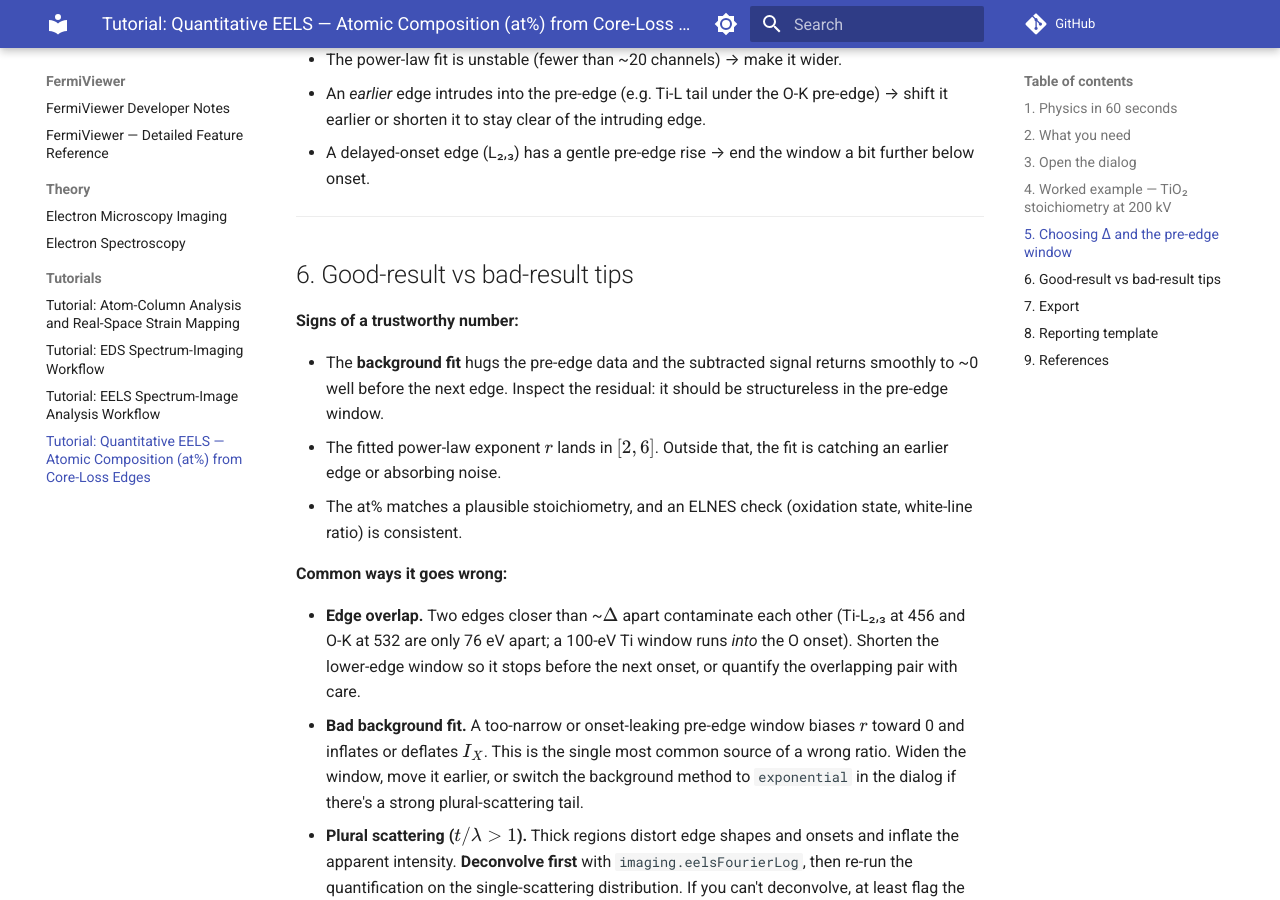
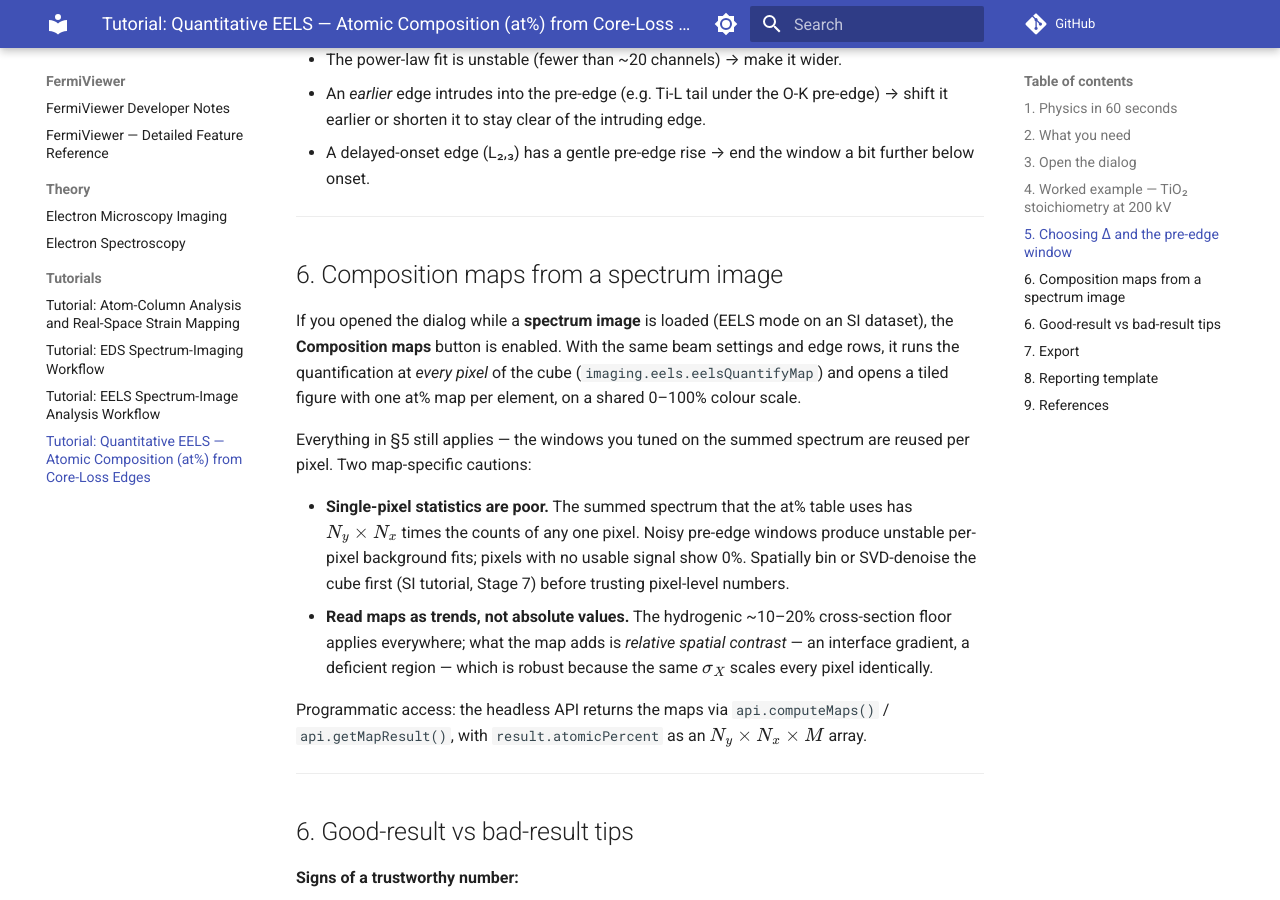
Before and after one commit to pquarterman17/fermi-viewer, an MkDocs documentation site: the page built from docs/tutorials/eels-quantification-workflow.md, in a window 1280 px wide and 900 px high, scrolled down 3421 px. Built offline with MkDocs 1.6.1 and Material for MkDocs 9.7.7, drawn with Linux system fonts in a browser that asks for light colours; comment, search, counter and statistics services are not loaded; some of the changed text lies outside the part shown.

Commit message:
feat(eels): per-pixel SI composition maps (eelsQuantifyMap) + GUI wiring
Closes the documented v1 gap in eelsQuantify: spectrum-image at% maps.
imaging.eels.eelsQuantifyMap applies the identical per-channel arithmetic
(uniform-cube oracle agrees with eelsQuantify to <1e-9) with the
vectorised one-solve-per-element background fit from eelsExtractMap;
sigma is computed once per element, not per pixel. GUI: optional cube
arg + Composition maps button in openEELSQuantWorkshop (tiled at% maps,
shared 0-100% scale), dispatch passes appData.eelsCube. Tests: 3 new
compute-layer cases (oracle both methods, two-region gradient, guards),
2 new GUI cases (cube path, no-cube guard). Theory + tutorial docs
updated; fixed stale paragraph-number refs in the quant tutorial.

```diff
--- a/docs/tutorials/eels-quantification-workflow.md
+++ b/docs/tutorials/eels-quantification-workflow.md
@@ -45,7 +45,7 @@ The dialog has three groups:
 2. **Edge rows** — one row per element: *Element*, *Shell* (K / L), *Onset (eV)*, and the *Signal window* width $\Delta$ (eV). Add a row per element you want to quantify.
 3. **Compute / Export** — runs the quantification and shows the at% table.
 
-For each edge you add, the dialog auto-fills the **pre-edge background window** as $[\text{onset} - 54,\ \text{onset} - 4]$ — a 50-eV window ending 4 eV below the onset. This is a sensible default; widen or shift it if the pre-edge is contaminated (see §6).
+For each edge you add, the dialog auto-fills the **pre-edge background window** as $[\text{onset} - 54,\ \text{onset} - 4]$ — a 50-eV window ending 4 eV below the onset. This is a sensible default; widen or shift it if the pre-edge is contaminated (see §5).
 
 ---
 
@@ -61,7 +61,7 @@ A core-loss spectrum from a titania region acquired at $E_0 = 200$ kV, $\beta =
    | Ti | L | 456 | 100 | [402, 452] |
    | O  | K | 532 | 80  | [478, 528] |
 
-   Notice the Ti window ($\Delta = 100$) is deliberately wide so it integrates *past* the L₃/L₂ white lines — the hydrogenic model has no white lines, so a short window over the sharp peaks would bias the ratio (see §6).
+   Notice the Ti window ($\Delta = 100$) is deliberately wide so it integrates *past* the L₃/L₂ white lines — the hydrogenic model has no white lines, so a short window over the sharp peaks would bias the ratio (see §5).
 
 3. **Compute.** The table fills in:
 
@@ -72,7 +72,7 @@ A core-loss spectrum from a titania region acquired at $E_0 = 200$ kV, $\beta =
 
 4. **Read it.** O:Ti = 66.6 / 33.4 = **1.99** — essentially the ideal TiO₂ value of 2.0. The region is stoichiometric rutile/anatase within the model's ~15% floor.
 
-A result of O:Ti ≈ 1.7 would suggest oxygen deficiency (TiO$_{2-x}$) — but only after you've ruled out a bad background fit and plural scattering (§6). The honest uncertainty on this number from the hydrogenic model alone is **±0.3 on the ratio**.
+A result of O:Ti ≈ 1.7 would suggest oxygen deficiency (TiO$_{2-x}$) — but only after you've ruled out a bad background fit and plural scattering (§5 and the $t/\lambda$ note in §2). The honest uncertainty on this number from the hydrogenic model alone is **±0.3 on the ratio**.
 
 ---
 
@@ -89,6 +89,19 @@ A result of O:Ti ≈ 1.7 would suggest oxygen deficiency (TiO$_{2-x}$) — but o
 - The power-law fit is unstable (fewer than ~20 channels) → make it wider.
 - An *earlier* edge intrudes into the pre-edge (e.g. Ti-L tail under the O-K pre-edge) → shift it earlier or shorten it to stay clear of the intruding edge.
 - A delayed-onset edge (L₂,₃) has a gentle pre-edge rise → end the window a bit further below onset.
+
+---
+
+## 6. Composition maps from a spectrum image
+
+If you opened the dialog while a **spectrum image** is loaded (EELS mode on an SI dataset), the **Composition maps** button is enabled. With the same beam settings and edge rows, it runs the quantification at *every pixel* of the cube (`imaging.eels.eelsQuantifyMap`) and opens a tiled figure with one at% map per element, on a shared 0–100% colour scale.
+
+Everything in §5 still applies — the windows you tuned on the summed spectrum are reused per pixel. Two map-specific cautions:
+
+- **Single-pixel statistics are poor.** The summed spectrum that the at% table uses has $N_y \times N_x$ times the counts of any one pixel. Noisy pre-edge windows produce unstable per-pixel background fits; pixels with no usable signal show 0%. Spatially bin or SVD-denoise the cube first (SI tutorial, Stage 7) before trusting pixel-level numbers.
+- **Read maps as trends, not absolute values.** The hydrogenic ~10–20% cross-section floor applies everywhere; what the map adds is *relative spatial contrast* — an interface gradient, a deficient region — which is robust because the same $\sigma_X$ scales every pixel identically.
+
+Programmatic access: the headless API returns the maps via `api.computeMaps()` / `api.getMapResult()`, with `result.atomicPercent` as an $N_y \times N_x \times M$ array.
 
 ---
 
```
Also changed, not shown: docs/theory/spectroscopy.md (+11 -1 lines), 7 other files.
